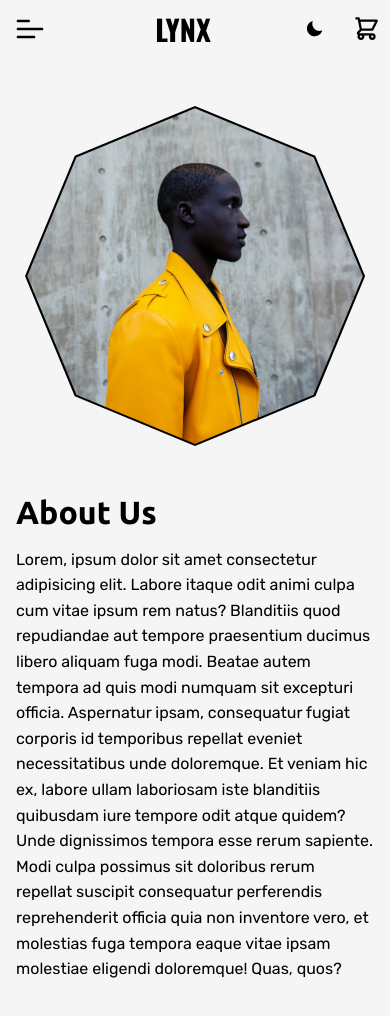
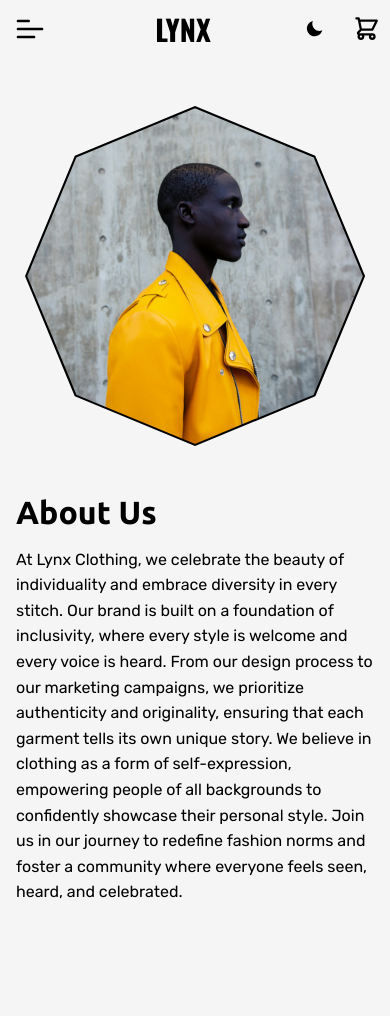
Before and after one commit to lynxdm/lynx-stores, a React (Vite) app: page /about in a window 390 px wide. Shown: the top 1016 px of the page. After the commit the page ends 969 px from the top, so only its background shows below. Built offline with nearby package versions, Linux system fonts and the light colour scheme; a web font is replaced by a local one.

Commit message:
fix: responsiveness issues

```diff
--- a/src/components/ErrorMessage.jsx
+++ b/src/components/ErrorMessage.jsx
@@ -1,14 +1,24 @@
 import React from "react";
 import { Link } from "react-router-dom";
 
-function ErrorMessage({ title, link, redirectmsg, hero }) {
+function ErrorMessage({ title, link, redirectmsg, hero, reload }) {
   return (
     <main>
       <section
         className={hero ? "hero-section error-section" : "error-section"}
       >
         <h2 className='error-title'>{title}</h2>
-        <Link to={`/${link}`}>{redirectmsg}</Link>
+        {reload ? (
+          <button
+            onClick={() => {
+              window.location.reload();
+            }}
+          >
+            {redirectmsg}
+          </button>
+        ) : (
+          <Link to={`/${link}`}>{redirectmsg}</Link>
+        )}
       </section>
     </main>
   );
--- a/src/pages/About.jsx
+++ b/src/pages/About.jsx
@@ -8,18 +8,16 @@ function About() {
         <div className='about-us-text'>
           <h2 className='heading'>About Us</h2>
           <p>
-            Lorem, ipsum dolor sit amet consectetur adipisicing elit. Labore
-            itaque odit animi culpa cum vitae ipsum rem natus? Blanditiis quod
-            repudiandae aut tempore praesentium ducimus libero aliquam fuga
-            modi. Beatae autem tempora ad quis modi numquam sit excepturi
-            officia. Aspernatur ipsam, consequatur fugiat corporis id temporibus
-            repellat eveniet necessitatibus unde doloremque. Et veniam hic ex,
-            labore ullam laboriosam iste blanditiis quibusdam iure tempore odit
-            atque quidem? Unde dignissimos tempora esse rerum sapiente. Modi
-            culpa possimus sit doloribus rerum repellat suscipit consequatur
-            perferendis reprehenderit officia quia non inventore vero, et
-            molestias fuga tempora eaque vitae ipsam molestiae eligendi
-            doloremque! Quas, quos?
+            At Lynx Clothing, we celebrate the beauty of individuality and
+            embrace diversity in every stitch. Our brand is built on a
+            foundation of inclusivity, where every style is welcome and every
+            voice is heard. From our design process to our marketing campaigns,
+            we prioritize authenticity and originality, ensuring that each
+            garment tells its own unique story. We believe in clothing as a form
+            of self-expression, empowering people of all backgrounds to
+            confidently showcase their personal style. Join us in our journey to
+            redefine fashion norms and foster a community where everyone feels
+            seen, heard, and celebrated.
           </p>
         </div>
         <svg
--- a/src/pages/Cart.jsx
+++ b/src/pages/Cart.jsx
@@ -28,7 +28,7 @@ function Cart() {
           <h2 className='heading'>Your Cart</h2>
         </div>
         <div className='cart-details-flex'>
-          <div className="cart-table-overflow">
+          <div className='cart-table-overflow'>
             <table className='cart-table'>
               <thead>
                 <tr>
@@ -42,7 +42,8 @@ function Cart() {
               </thead>
               <tbody>
                 {state.cart.map((cartitem) => {
-                  const { id, image, amount, title, price, subtotal } = cartitem;
+                  const { id, image, amount, title, price, subtotal } =
+                    cartitem;
                   return (
                     <tr key={id} className='cart-item'>
                       <td>
@@ -61,7 +62,10 @@ function Cart() {
                         </div>
                       </td>
                       <td>
-                        <Link to={`/products/${id}`} className='cart-item-title'>
+                        <Link
+                          to={`/products/${id}`}
+                          className='cart-item-title'
+                        >
                           {title}
                         </Link>
                       </td>
@@ -73,7 +77,9 @@ function Cart() {
                           <button
                             className='decrease-btn'
                             onClick={() => {
-                              decreaseCartItem(id);
+                              if (amount > 1) {
+                                decreaseCartItem(id);
+                              }
                             }}
                           >
                             <AiOutlineMinus />
@@ -99,7 +105,7 @@ function Cart() {
             </table>
           </div>
           <article className='cart-totals'>
-            <h3 className="cart-totals-heading">Cart Totals</h3>
+            <h3 className='cart-totals-heading'>Cart Totals</h3>
             <table>
               <tbody>
                 <tr>
--- a/src/pages/Home.jsx
+++ b/src/pages/Home.jsx
@@ -25,7 +25,7 @@ function Home() {
     return (
       <ErrorMessage
         title={"error fetching data"}
-        link={""}
+        reload={true}
         redirectmsg={"try again"}
         hero={true}
       />
@@ -40,11 +40,10 @@ function Home() {
             <div className='hero-header'>WHY LYNX</div>
             <h2>Your fashion on steriods. Without the barriers.</h2>
             <p>
-              Lorem ipsum dolor sit amet consectetur adipisicing elit. Beatae
-              nostrum voluptatum ullam quibusdam tempore nihil quaerat debitis
-              quia enim pariatur eum nemo, quod magni ipsum dolorum nulla! Nisi,
-              quidem reiciendis omnis voluptates nobis consequuntur dolor
-              mollitia tempore! Laudantium, deserunt quas?
+              Unleash Your Style: Lynx Clothing - Where Fashion Roars! Discover
+              fierce, trend-setting apparel crafted to empower your confidence.
+              Join the pride and redefine your look with our premium quality
+              garments.
             </p>
             <Link to={"/products"} className='btn hero-products-link'>
               <p>Our products</p>
--- a/src/pages/Products.jsx
+++ b/src/pages/Products.jsx
@@ -16,7 +16,7 @@ function Products() {
     return (
       <ErrorMessage
         title={"error fetching data"}
-        link={"products"}
+        reload={true}
         redirectmsg={"try again"}
       />
     );
--- a/src/pages/SingleProducts.jsx
+++ b/src/pages/SingleProducts.jsx
@@ -53,7 +53,7 @@ function SingleProducts() {
     return (
       <ErrorMessage
         title={"error fetching data"}
-        link={`${pathname.slice(9)}`}
+        reload={true}
         redirectmsg={"try again"}
       />
     );
```
Also changed, not shown: src/index.css (+76 -84 lines).
